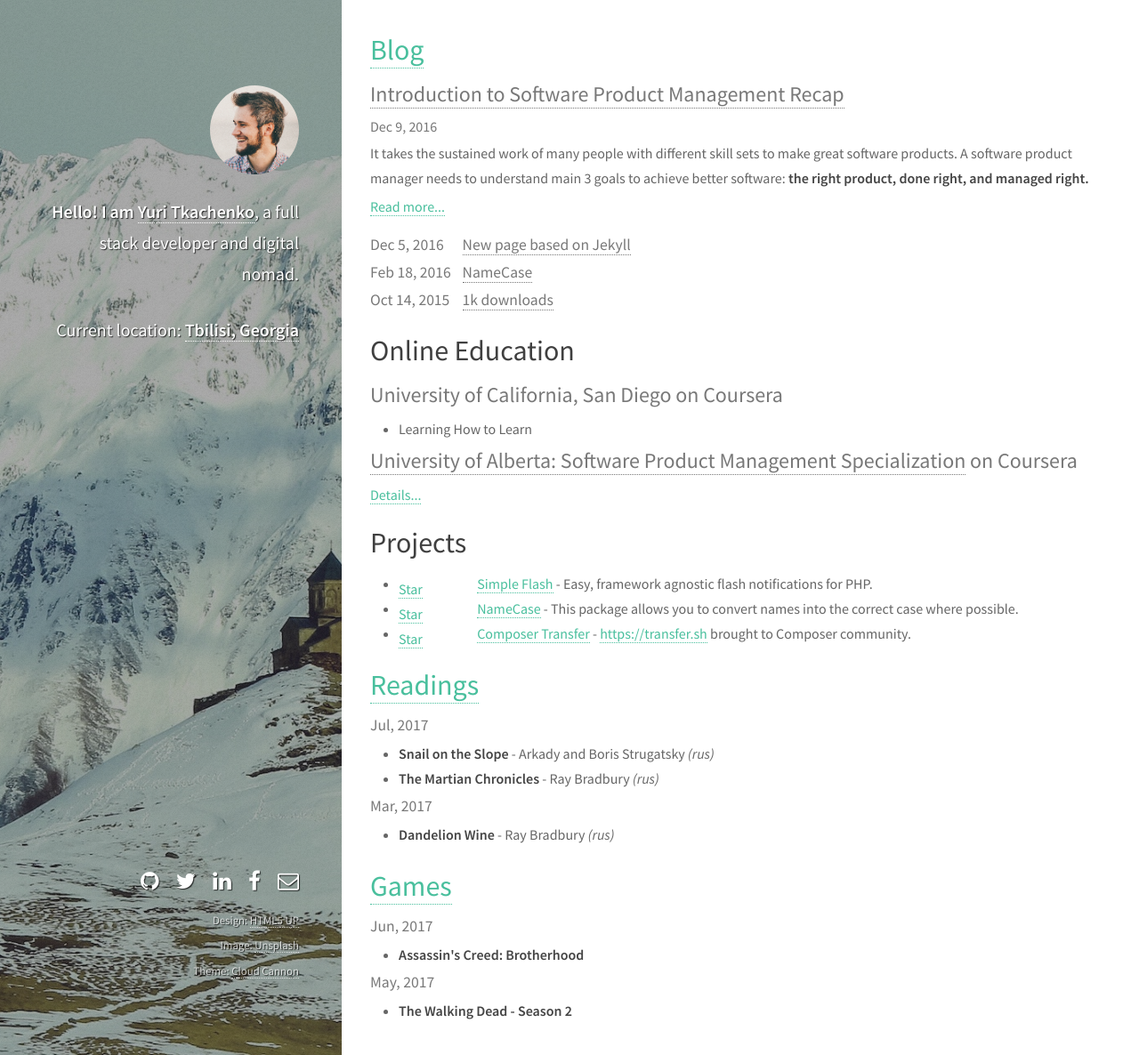
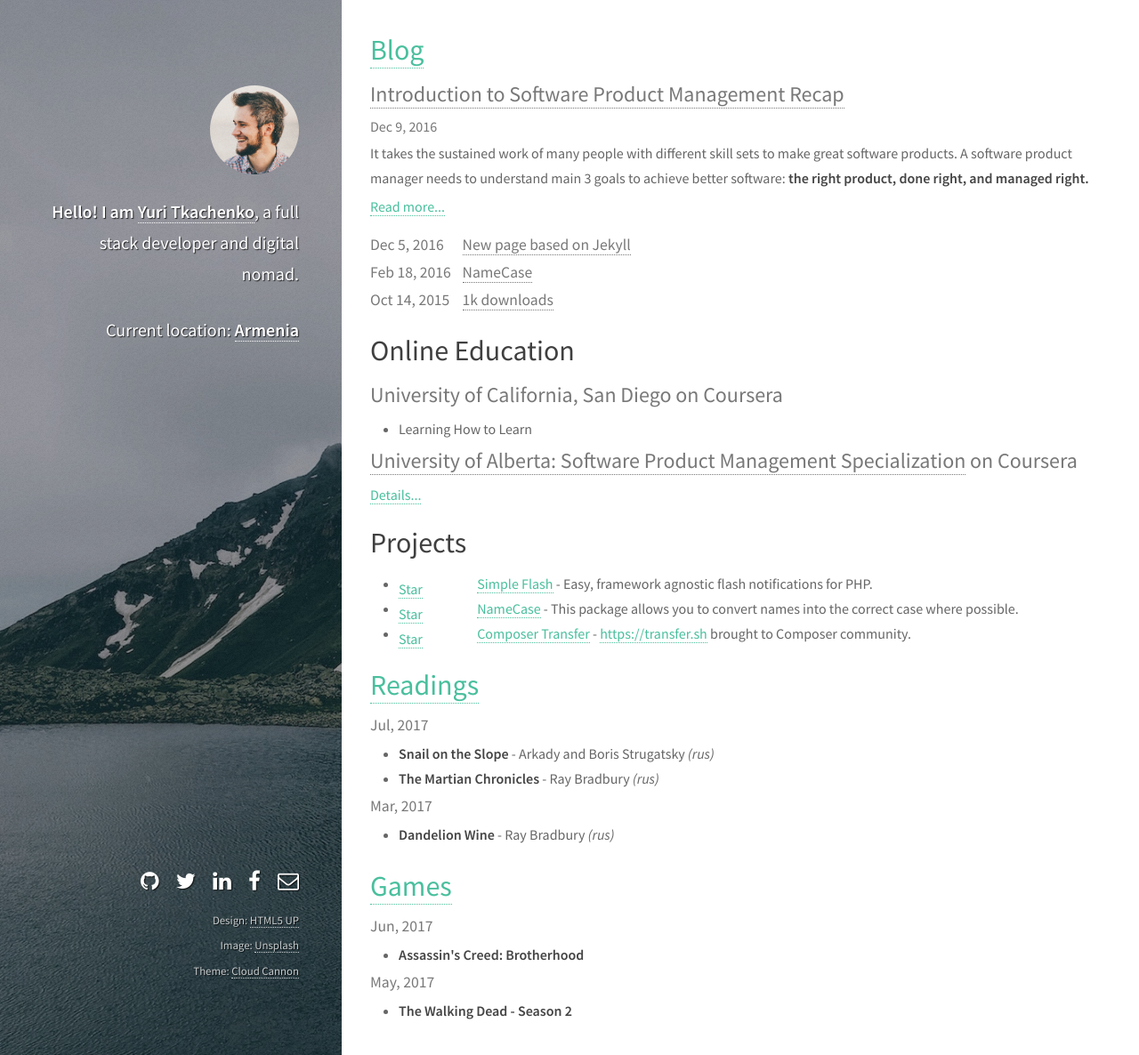
Before and after one commit to tamtamchik/tamtamchik.github.io, a Jekyll site: the page built from index.html, in a window 1280 px wide and 1186 px high. Shown: the whole window at 89% size. Built offline with Jekyll 4.4.1, drawn with Linux system fonts in a browser that asks for light colours.

Commit message:
:lipstick: Moved to Armenia

```diff
--- a/_config.yml
+++ b/_config.yml
@@ -25,8 +25,8 @@ github_username:      tamtamchik
 linkedin_username:    tamtamchik
 facebook_username:    tamtamchik
 
-location: Tbilisi, Georgia
-location_coordinates: Tbilisi+Georgia
+location: Armenia
+location_coordinates: Armenia
 
 # Build settings
 markdown: kramdown
```
Also changed, not shown: images/bg.jpg, images/bg_geo.jpg (added).
